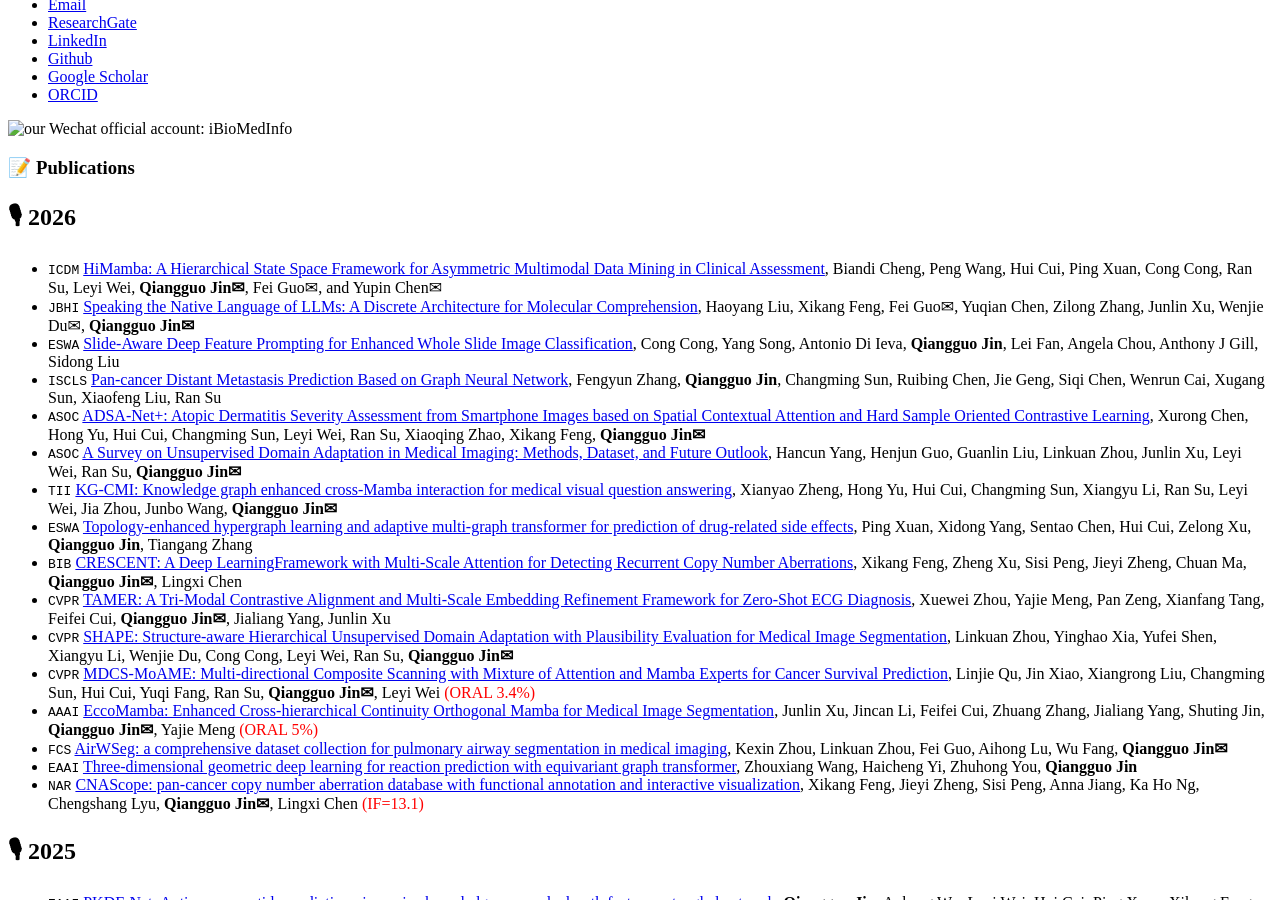
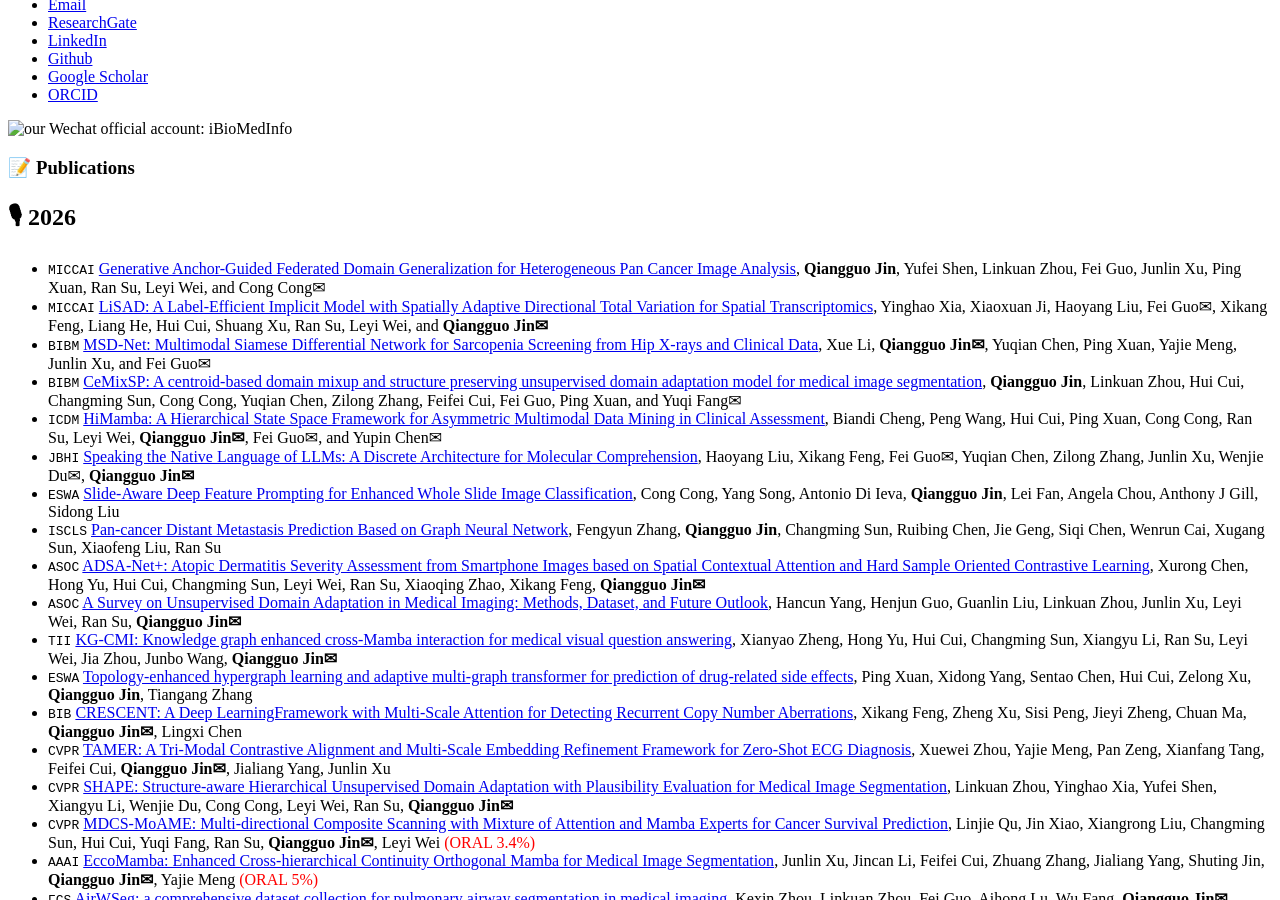
Before and after one commit to qgking/qgking.github.io, a Jekyll site: the page built from _pages/includes/pub.md, in a window 1280 px wide and 900 px high, scrolled down 639 px. Built offline with Jekyll 4.4.1, drawn with Linux system fonts in a browser that asks for light colours; our own code applies the rules of GitHub Pages for plain Markdown files.

Commit message:
update miccai bibm icdm pr

```diff
--- a/_pages/includes/pub.md
+++ b/_pages/includes/pub.md
@@ -1,6 +1,10 @@
 
 # 📝 Publications
 ## 🎙 2026
+- ``MICCAI`` [Generative Anchor-Guided Federated Domain Generalization for Heterogeneous Pan Cancer Image Analysis](https://doi.org/10.1007/978-3-032-38072-2_21), **Qiangguo Jin**, Yufei Shen, Linkuan Zhou, Fei Guo, Junlin Xu, Ping Xuan, Ran Su, Leyi Wei, and Cong Cong✉
+- ``MICCAI`` [LiSAD: A Label-Efficient Implicit Model with Spatially Adaptive Directional Total Variation for Spatial Transcriptomics](https://doi.org/10.1007/978-3-032-38069-2_34), Yinghao Xia, Xiaoxuan Ji, Haoyang Liu, Fei Guo✉, Xikang Feng, Liang He, Hui Cui, Shuang Xu, Ran Su, Leyi Wei, and **Qiangguo Jin✉**
+- ``BIBM`` [MSD-Net: Multimodal Siamese Differential Network for Sarcopenia Screening from Hip X-rays and Clinical Data](#), Xue Li, **Qiangguo Jin✉**, Yuqian Chen, Ping Xuan, Yajie Meng, Junlin Xu, and Fei Guo✉
+- ``BIBM`` [CeMixSP: A centroid-based domain mixup and structure preserving unsupervised domain adaptation model for medical image segmentation](#), **Qiangguo Jin**, Linkuan Zhou, Hui Cui, Changming Sun, Cong Cong, Yuqian Chen, Zilong Zhang, Feifei Cui, Fei Guo, Ping Xuan, and Yuqi Fang✉
 - ``ICDM`` [HiMamba: A Hierarchical State Space Framework for Asymmetric Multimodal Data Mining in Clinical Assessment](#), Biandi Cheng, Peng Wang, Hui Cui, Ping Xuan, Cong Cong, Ran Su, Leyi Wei, **Qiangguo Jin✉**, Fei Guo✉, and Yupin Chen✉
 - ``JBHI`` [Speaking the Native Language of LLMs: A Discrete Architecture for Molecular Comprehension](https://doi.org/10.1109/JBHI.2026.3722237), Haoyang Liu, Xikang Feng, Fei Guo✉, Yuqian Chen, Zilong Zhang, Junlin Xu, Wenjie Du✉, **Qiangguo Jin✉**
 - ``ESWA`` [Slide-Aware Deep Feature Prompting for Enhanced Whole Slide Image Classification](https://doi.org/10.1016/j.eswa.2026.133079), Cong Cong, Yang Song, Antonio Di Ieva, **Qiangguo Jin**, Lei Fan, Angela Chou, Anthony J Gill, Sidong Liu
```
Also changed, not shown: _pages/includes/news.md (+3 -1 lines).
